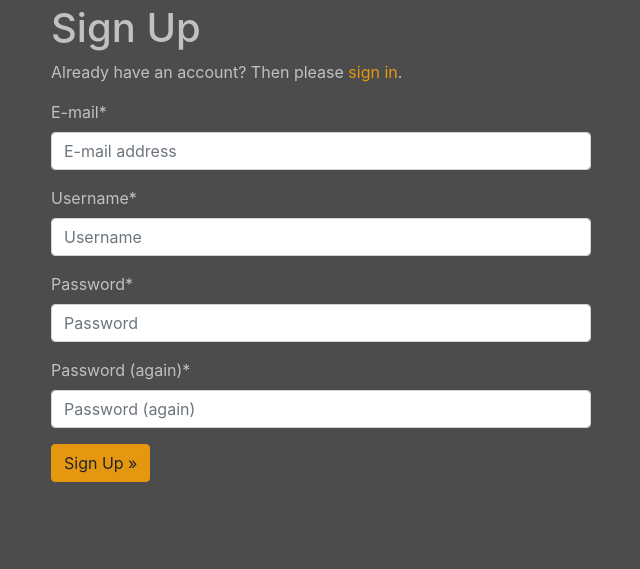
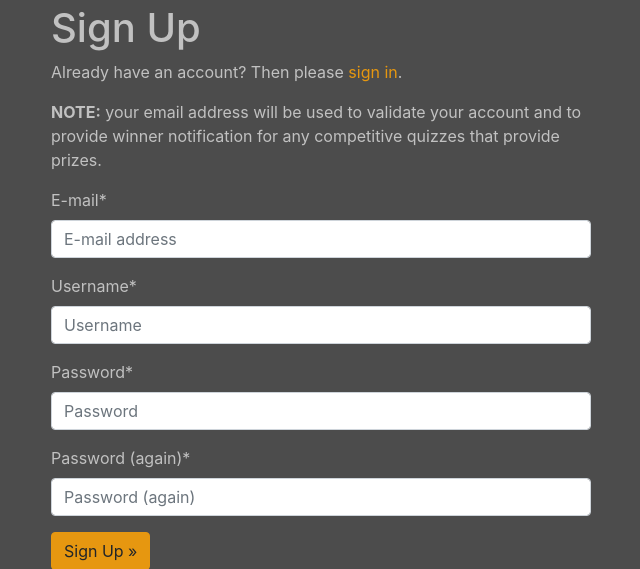
Before and after one commit to SobolGaming/Trivianator, a Django app: page /accounts/signup/ in a window 1280 px wide. Shown: the part 66-635 px from the top of the page, without its empty margins (319-959 px from the left). Run offline with Django 3.2, Linux system fonts and the light colour scheme; some libraries are stand-ins or nearby versions.

Commit message:
added email disclaimer during sign-up

```diff
--- a/trivianator/templates/account/signup.html
+++ b/trivianator/templates/account/signup.html
@@ -10,6 +10,8 @@
 
 <p>{% blocktrans %}Already have an account? Then please <a href="{{ login_url }}">sign in</a>.{% endblocktrans %}</p>
 
+<p>{% blocktrans %}<strong>NOTE:</strong> your email address will be used to validate your account and to provide winner notification for any competitive quizzes that provide prizes.{% endblocktrans %}</p>
+
 <form class="signup" id="signup_form" method="post" action="{% url 'account_signup' %}">
   {% csrf_token %}
   {{ form|crispy }}
```
